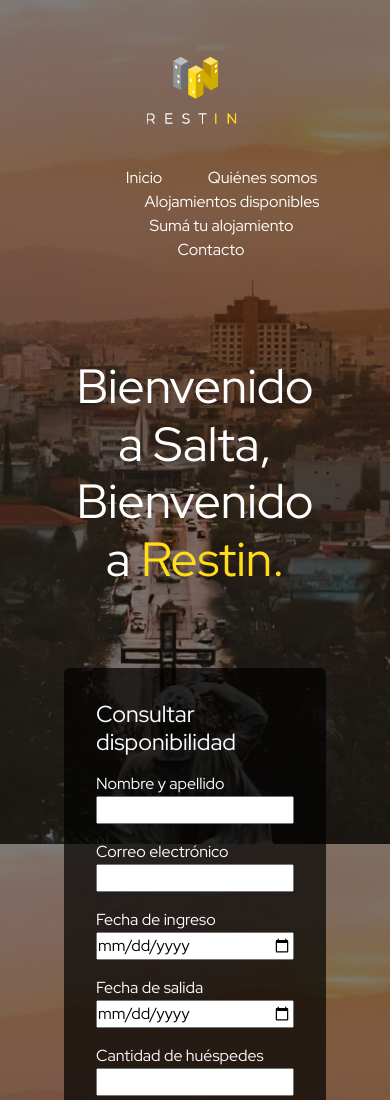
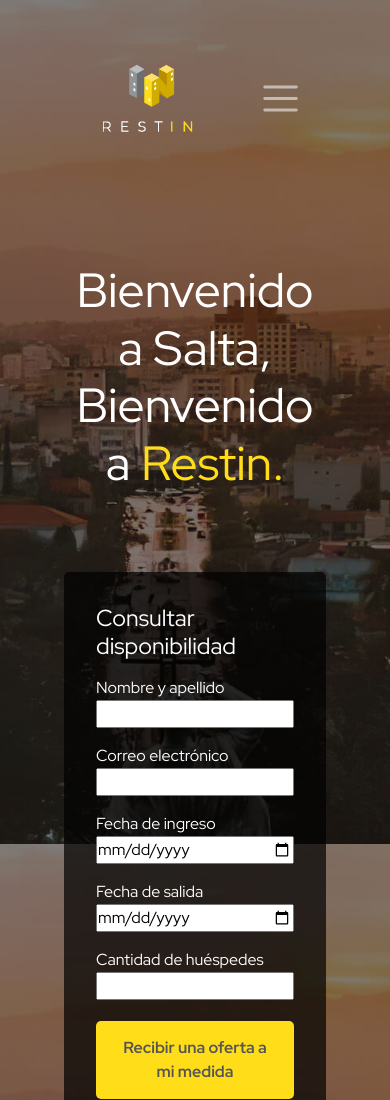
Before and after one commit to hernands/restin-alojamientos, a plain HTML site: page index.html in a window 390 px wide. Shown: the top 1100 px of the page. Drawn offline with nearby package versions, Linux system fonts and the light colour scheme.

Commit message:
navbar responsive bootstrap agregado

```diff
--- a/css/styles.css
+++ b/css/styles.css
@@ -234,6 +234,12 @@ h2 {
 .menu a:hover::after {
   visibility: visible;
   width: 100%;
+}
+
+/* Personalizacion boton hamburguesa Bootstrap */
+.navbar-toggler {
+  font-size: 1.8rem;
+  border: none;
 }
 
 /* Fin de estilos de Header */
--- a/index.html
+++ b/index.html
@@ -21,24 +21,31 @@
 <body>
     <!-- Header -->
     <header class="headerIndex">
-        <div class="flexHeader">
-            <div class="logoContainer">
-                <!-- Logo -->
-                <a href="./index.html"><img src="./img/restin-logo-blanco.png" class="logo" alt="Logo"></a>
-            </div>
-            <div>
-                <!-- Menú -->
-                <nav>
-                    <ul class="menu">
+
+        <!-- Bootstrap Navbar -->
+        <nav class="navbar navbar-expand-lg navbar-dark">
+            <div class="container-fluid">
+                <div class="logoContainer">
+                    <!-- Logo -->
+                    <a href="./index.html"><img src="./img/restin-logo-blanco.png" class="logo" alt="Logo"></a>
+                </div>
+                <button class="navbar-toggler" type="button" data-bs-toggle="collapse" data-bs-target="#navbarNavDropdown" aria-controls="navbarNavDropdown" aria-expanded="false" aria-label="Toggle navigation">
+                    <span class="navbar-toggler-icon"></span>
+                </button>
+                <div class="collapse navbar-collapse" id="navbarNavDropdown">
+                    <ul class="navbar-nav ms-auto menu">
+
                         <li><a href="./index.html">Inicio</a></li>
                         <li><a href="./pages/quienes-somos.html">Quiénes somos</a></li>
                         <li><a href="./pages/alojamientos.html">Alojamientos disponibles</a></li>
                         <li><a href="./pages/publicar-propiedad.html">Sumá tu alojamiento</a></li>
                         <li><a href="./pages/contacto.html">Contacto</a></li>
+
                     </ul>
-                </nav>
+                </div>
             </div>
-        </div>
+        </nav>
+
                 <!-- Seccion 1 - Presentacion -->
         <section class="bloqueContenido">
             <div>
```
